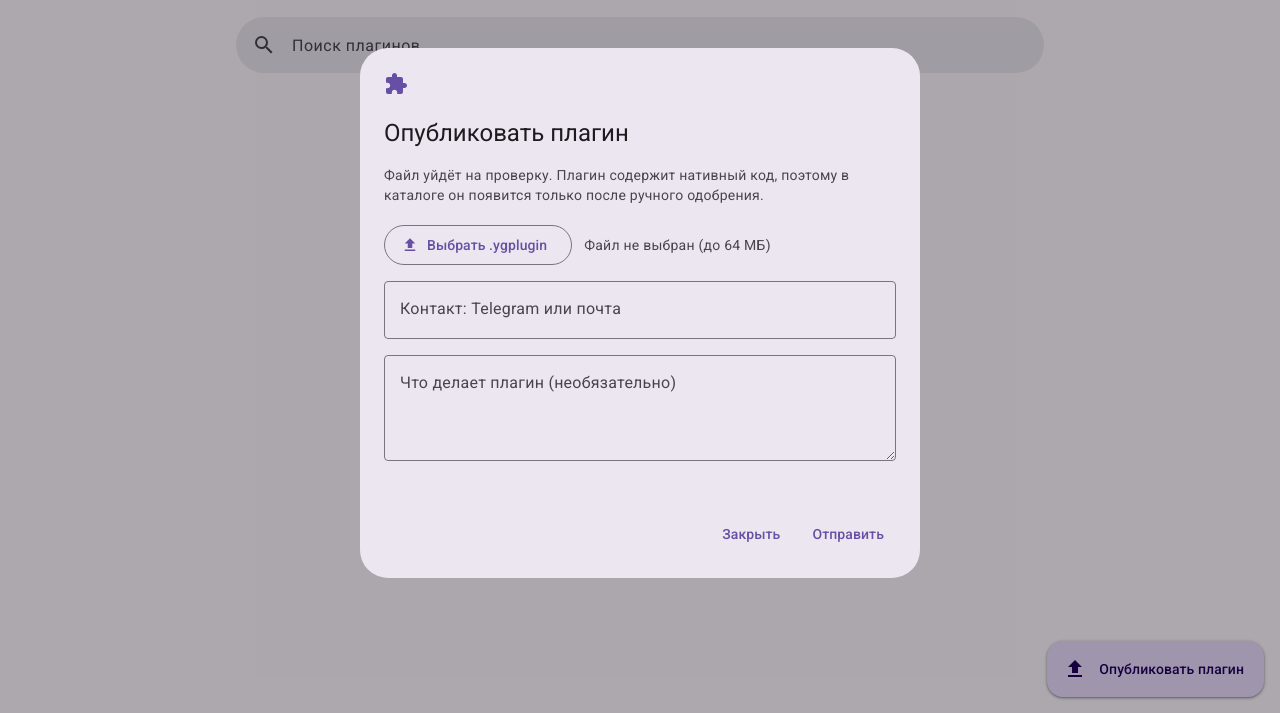
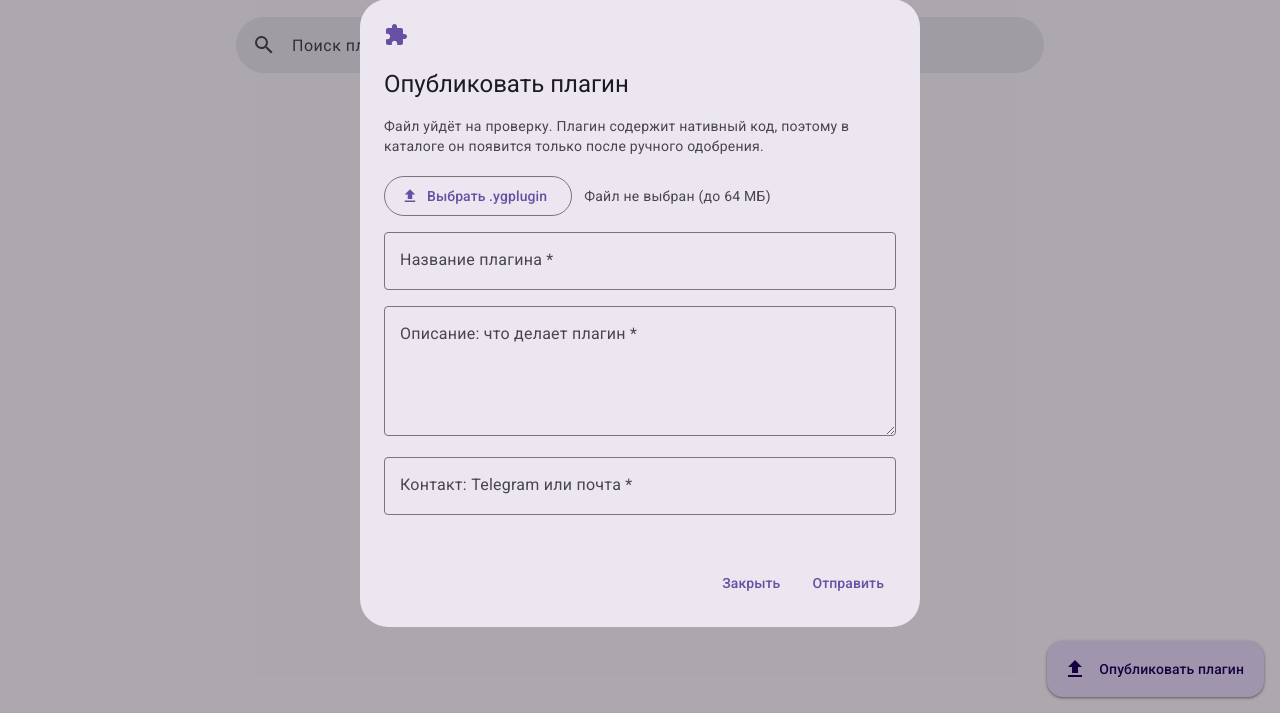
Before and after one commit to julfy-0/yougram-plugins, a plain HTML site: page site/index.html in a window 1280 px wide. Both pictures are taken after a click on the button "Опубликовать плагин". Shown: the part 87-800 px from the top of the page. Drawn offline with Linux system fonts and the light colour scheme.

Commit message:
Update index.html

```diff
--- a/site/index.html
+++ b/site/index.html
@@ -171,12 +171,16 @@ dialog h2{margin:0 0 16px;font:400 24px/32px var(--font);letter-spacing:0}
       <input type="file" id="pfile" accept=".ygplugin" hidden>
     </div>
     <div class="field">
-      <input type="text" id="pcontact" maxlength="100" placeholder=" " autocomplete="off">
-      <label for="pcontact">Контакт: Telegram или почта</label>
+      <input type="text" id="ptitle" maxlength="60" placeholder=" " autocomplete="off" required>
+      <label for="ptitle">Название плагина *</label>
     </div>
     <div class="field">
-      <textarea id="pnotes" rows="3" maxlength="600" placeholder=" "></textarea>
-      <label for="pnotes">Что делает плагин (необязательно)</label>
+      <textarea id="pdesc" rows="4" maxlength="500" placeholder=" " required></textarea>
+      <label for="pdesc">Описание: что делает плагин *</label>
+    </div>
+    <div class="field">
+      <input type="text" id="pcontact" maxlength="100" placeholder=" " autocomplete="off" required>
+      <label for="pcontact">Контакт: Telegram или почта *</label>
     </div>
     <p id="pstatus" role="status"></p>
     <div class="dlg-actions">
@@ -306,18 +310,21 @@ dialog h2{margin:0 0 16px;font:400 24px/32px var(--font);letter-spacing:0}
   });
   $("pubForm").addEventListener("submit", function (e) {
     e.preventDefault();
-    var f = $("pfile").files[0], contact = $("pcontact").value.trim();
+    var f = $("pfile").files[0], title = $("ptitle").value.trim(), desc = $("pdesc").value.trim(), contact = $("pcontact").value.trim();
     if (!f) return say("Выберите файл .ygplugin", true);
     if (!/\.ygplugin$/i.test(f.name)) return say("Нужен файл с расширением .ygplugin", true);
     if (f.size > 64 * 1024 * 1024) return say("Файл больше 64 МБ", true);
+    if (title.length < 2) return say("Укажите название плагина", true);
+    if (desc.length < 10) return say("Добавьте описание: хотя бы 10 символов о том, что делает плагин", true);
     if (!contact) return say("Укажите контакт для связи", true);
     var btn = $("psend"); btn.disabled = true; say("Отправка…");
     fetch("/api/publish", {
       method: "POST",
       headers: {
         "X-File-Name": encodeURIComponent(f.name),
+        "X-Plugin-Name": encodeURIComponent(title),
+        "X-Description": encodeURIComponent(desc),
         "X-Contact": encodeURIComponent(contact),
-        "X-Notes": encodeURIComponent($("pnotes").value.trim()),
         "Content-Type": "application/octet-stream"
       },
       body: f
```
